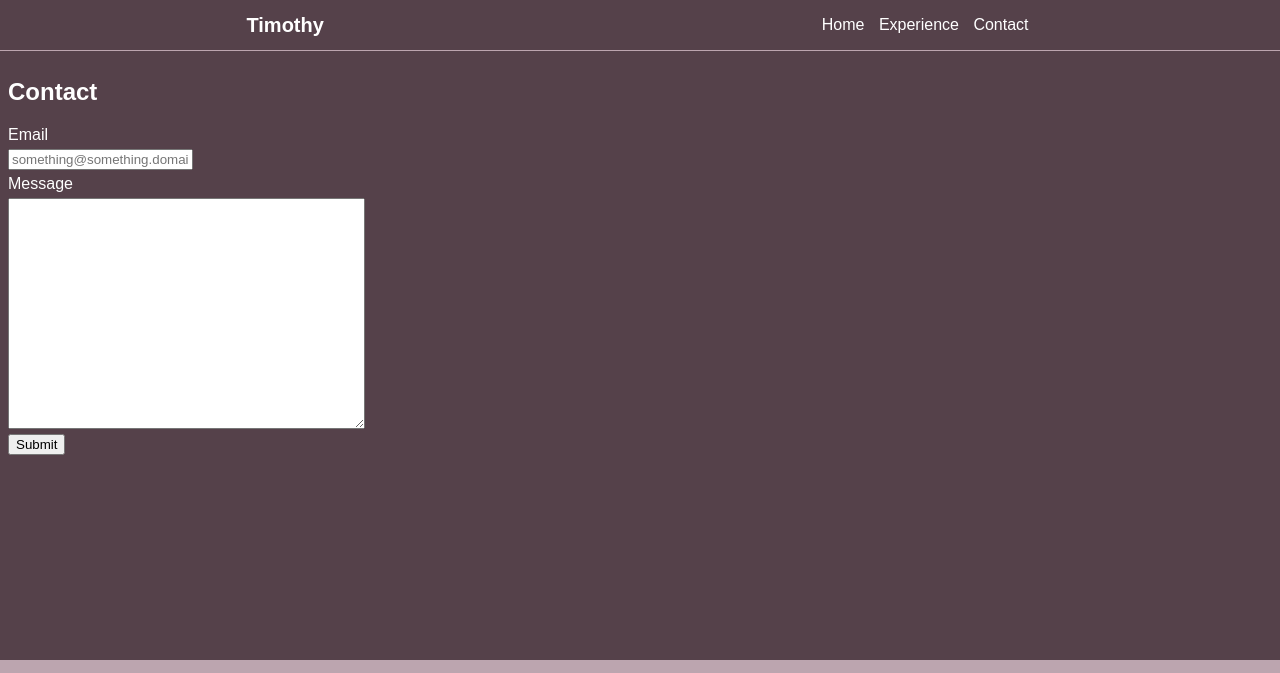
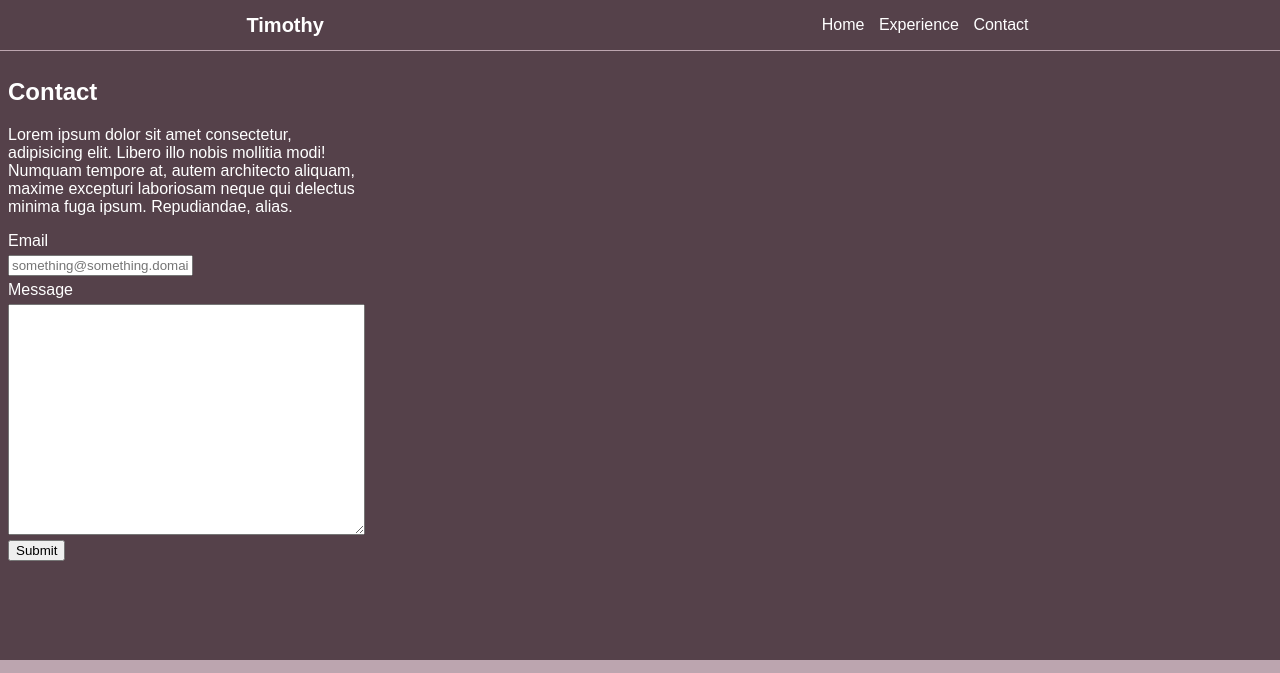
Before and after one commit to cme-timothy/my-first-CSS-assignment, a plain HTML site: page contact.html in a window 1280 px wide. Shown: the top 673 px of the page. Drawn offline with Linux system fonts and the light colour scheme.

Commit message:
added text and width

```diff
--- a/contact.css
+++ b/contact.css
@@ -1,16 +1,7 @@
 /* code only in contact */
-h2 {
-    margin-top: 70px;
-}
-
 /* footer positioned at the bottom off the viewable screen */
-@media (min-width: 700px) {
     html, body {
         height: 100%;
-    }
-
-    main {
-        flex: 1 0 auto;
     }
 
     body {
@@ -18,8 +9,13 @@ h2 {
         flex-direction: column;
     }
 
+    main {
+        flex: 1 0 auto;
+        width: 358px;
+        margin-top: 50px;
+    }
+
     footer {
         flex-shrink: 0;
         margin-bottom: 0;
     }
-}
--- a/contact.html
+++ b/contact.html
@@ -23,6 +23,7 @@
     </header>
     <main>
         <h2>Contact</h2>
+        <p>Lorem ipsum dolor sit amet consectetur, adipisicing elit. Libero illo nobis mollitia modi! Numquam tempore at, autem architecto aliquam, maxime excepturi laboriosam neque qui delectus minima fuga ipsum. Repudiandae, alias.</p>
         <form action="">
             <label class="label-for-form" for="email">Email</label>
             <input class="email-input" type="text" name="email" placeholder="something@something.domain" pattern="[a-z0-9._%+-]+@[a-z0-9.-]+\.[a-z]{2,}$" required>
```
